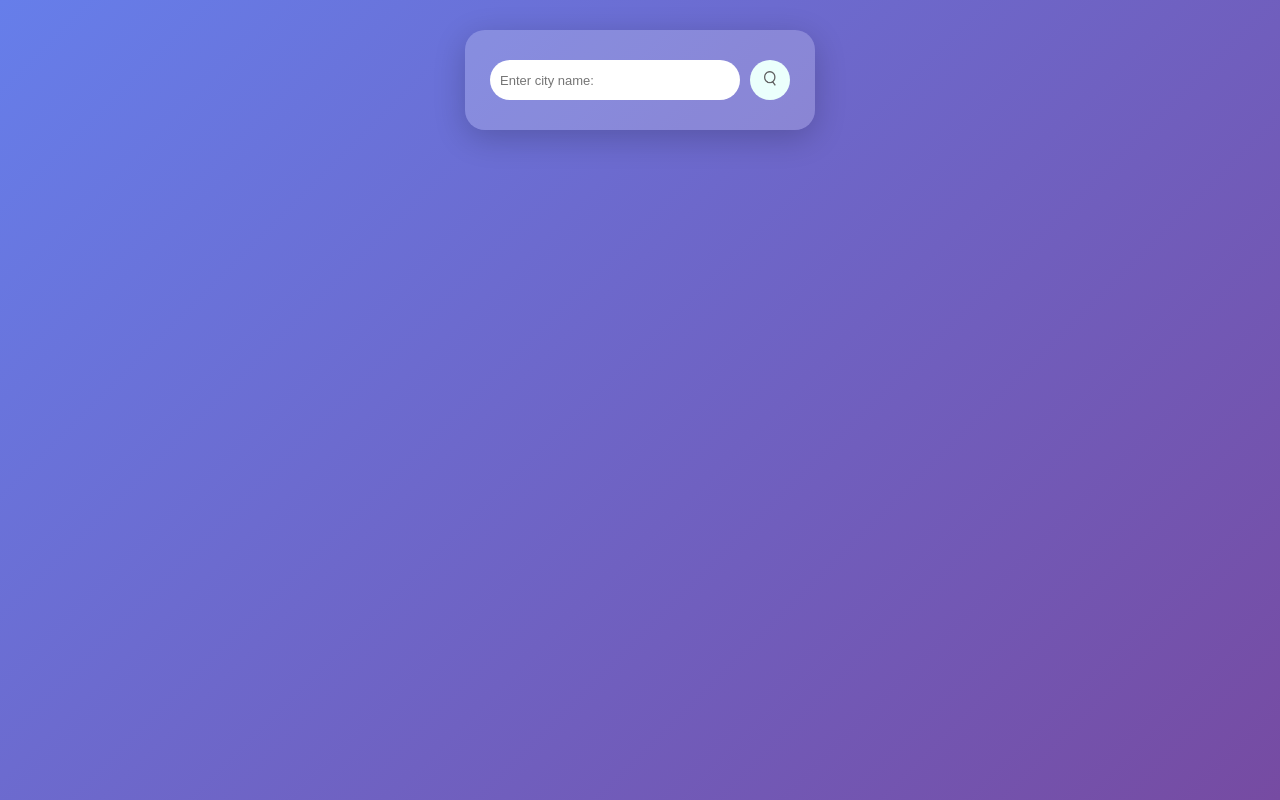
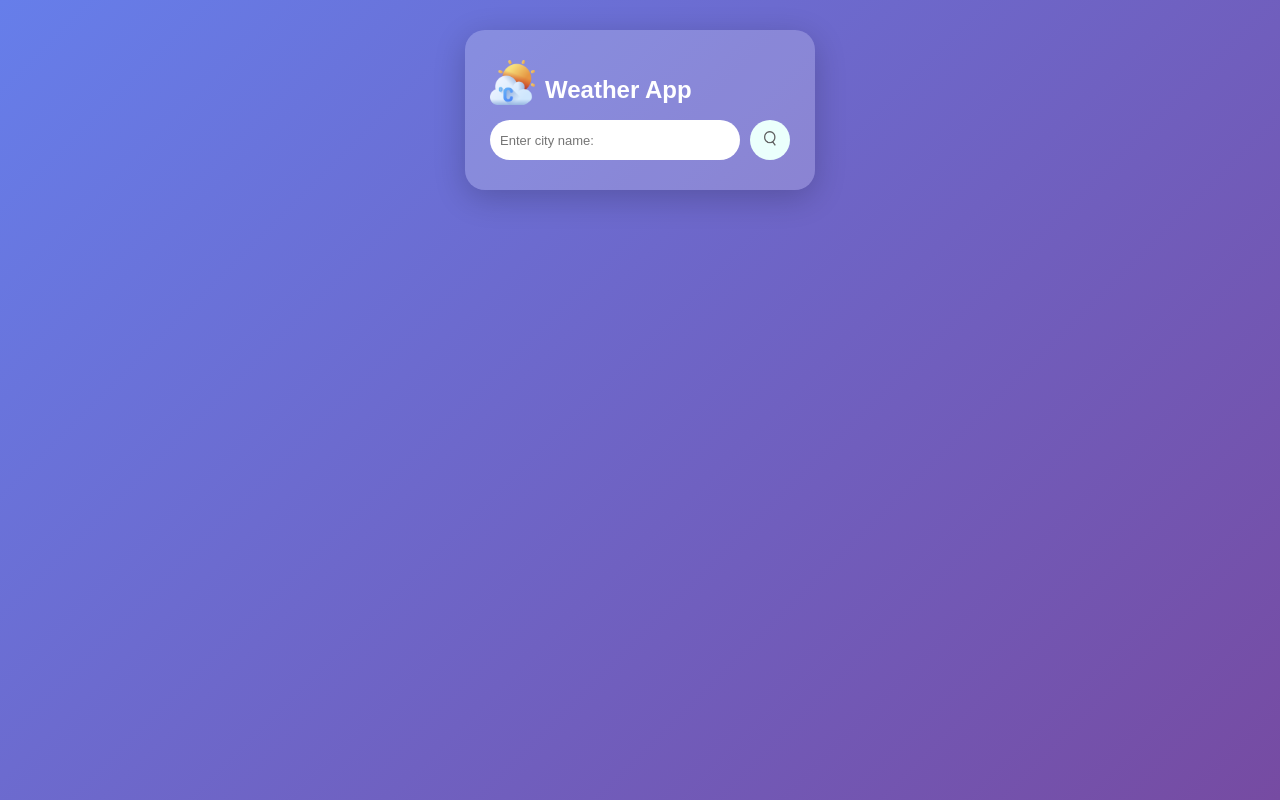
Before and after one commit to anuragfrontend-dev/weather-app, a React (Vite) app: page /#/ in a window 1280 px wide. Built offline with nearby package versions, Linux system fonts and the light colour scheme.

Commit message:
Adding title with icon

```diff
--- a/package.json
+++ b/package.json
@@ -16,6 +16,7 @@
     "axios": "^1.18.1",
     "react": "^19.2.7",
     "react-dom": "^19.2.7",
+    "react-icons": "^5.7.0",
     "react-router-dom": "^7.18.1"
   },
   "devDependencies": {
--- a/src/App.css
+++ b/src/App.css
@@ -1,24 +0,0 @@
-body{
-    margin: 0;
-    padding: 0;
-    font-family: sans-serif;
-    box-sizing: border-box;
-}
-
-body{
-    background: linear-gradient(135deg, #667eea 0%, #764ba2 100%);
-    background-repeat: no-repeat;
-    background-attachment: fixed;
-}
-
-.cart{
-    width: 80%;
-    max-width: 300px;
-    background: rgba(255, 255, 255, 0.2);
-    margin: 30px auto 20px;
-    text-align: center;
-    color: white;
-    padding: 30px 25px;
-    border-radius: 20px;
-    box-shadow: 0 8px 32px 0 rgba(0, 0, 0, 0.2);
-}
--- a/src/component/Forecast.jsx
+++ b/src/component/Forecast.jsx
@@ -26,7 +26,6 @@ export function Forecast() {
 
     if (loading) return <h2 className='errorContainer'>Loading...</h2>;
 
-    // 👇 Bas ye condition sahi kar di
     if (!forecast?.forecast?.forecastday?.length) {
         return (
             <div className='errorContainer'>
--- a/src/component/HeadSection.css
+++ b/src/component/HeadSection.css
@@ -1,4 +1,19 @@
-.header-Section{
+.head-section{
+    display: flex;
+}
+
+.wether-icon{
+  height: 45px;
+}
+
+.title{
+  font-size: 24px;
+  padding-left: 0;
+  font-weight: 600;
+  margin-left: 10px;
+}
+
+.search-section{
     display: flex;
     justify-content: space-between;
 }
--- a/src/component/HeadSection.jsx
+++ b/src/component/HeadSection.jsx
@@ -1,6 +1,7 @@
 import { useState } from 'react'
 import axios from 'axios'
 import searchIcon from '../assets/search.png'
+import weatherIcon from '../assets/weather-icon.png'
 import './HeadSection.css'
 
 export function HeadSection({city,setCity,getWeather}){
@@ -14,7 +15,12 @@ export function HeadSection({city,setCity,getWeather}){
     }
 
     return(
-        <div className="header-Section">
+        <>
+        <div className="head-section">
+            <img src={weatherIcon} className="wether-icon" />
+            <h1 className="title">Weather App</h1>
+        </div>
+        <div className="search-section">
             <input type="text"
             placeholder='Enter city name:'
             className='search-bar'
@@ -26,5 +32,6 @@ export function HeadSection({city,setCity,getWeather}){
                 <img src={searchIcon} className='search-icon'/>
             </button>
         </div>
+        </>
     )
 }
--- /dev/null
+++ b/src/component/Homepage.css
@@ -0,0 +1,10 @@
+.cart{
+    width: 80%;
+    max-width: 300px;
+    background: rgba(255, 255, 255, 0.2);
+    margin: 30px auto 20px;
+    color: white;
+    padding: 30px 25px;
+    border-radius: 20px;
+    box-shadow: 0 8px 32px 0 rgba(0, 0, 0, 0.2);
+}
--- a/src/component/Homepage.jsx
+++ b/src/component/Homepage.jsx
@@ -2,6 +2,8 @@ import { useState } from "react";
 import { Weather } from "./Weather";
 import { HeadSection } from "./HeadSection";
 import axios from "axios";
+import './Homepage.css';
+import { Form } from "react-router-dom";
 
 export function Homepage() {
   const[city,setCity]=useState('');
--- a/src/component/Weather.css
+++ b/src/component/Weather.css
@@ -1,3 +1,7 @@
+.weather-container{
+  text-align: center;
+}
+
 .weatherImg{
     width: 100px;
     margin-top: 10px;
--- a/src/component/Weather.jsx
+++ b/src/component/Weather.jsx
@@ -8,7 +8,7 @@ import './Weather.css'
 export function Weather({weather,forecast}){
 
     return(
-      <>
+      <div className='weather-container'>
         {weather && weather.current && weather.current.condition &&(<div className="weather">
           <img src={weather.current.condition.icon} className='weatherImg'/>
           <h1 className='temp'>{weather.current.temp_c}°C</h1>
@@ -34,6 +34,6 @@ export function Weather({weather,forecast}){
           </Link>
       </div>
       )}
-    </>
+    </div>
   )
 }
--- a/src/index.css
+++ b/src/index.css
@@ -0,0 +1,9 @@
+body{
+    margin: 0;
+    padding: 0;
+    font-family: Arial;
+    box-sizing: border-box;
+    background: linear-gradient(135deg, #667eea 0%, #764ba2 100%);
+    background-repeat: no-repeat;
+    background-attachment: fixed;
+}
```
Also changed, not shown: src/assets/weather-icon.png (added), 1 other file (tests, documents, lock files or other folders).
